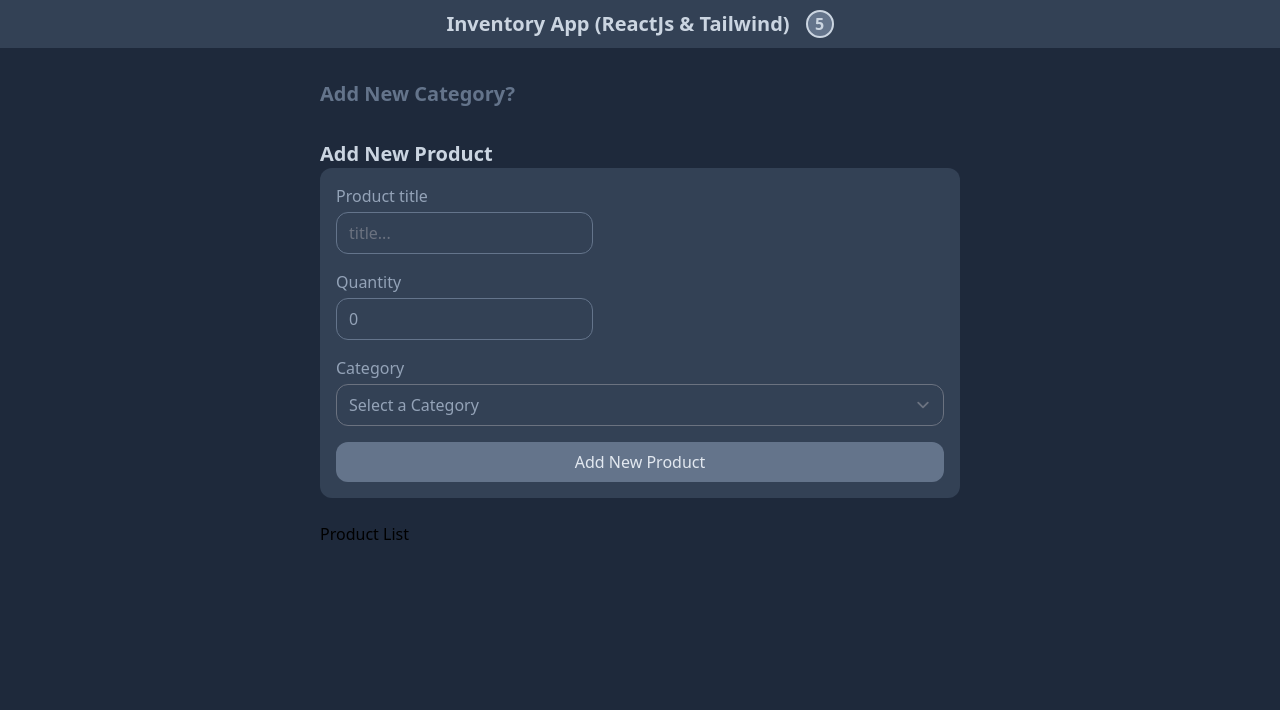
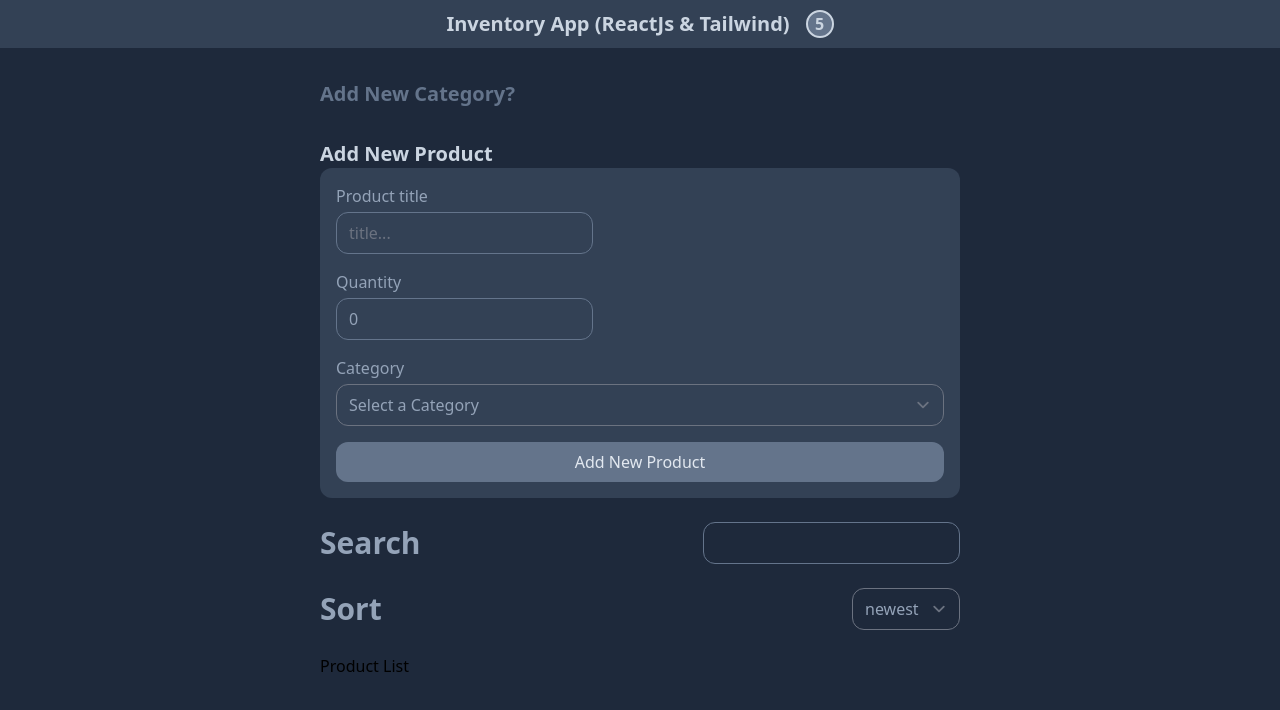
Before and after one commit to FahimePourbarzegary/inventory-app-react.js, a React (Create React App) app: page / in a window 1280 px wide. Shown: the top 710 px of the page. Built offline with nearby package versions, Linux system fonts and the light colour scheme.

Commit message:
ProductFilter search and sort

```diff
--- a/src/App.js
+++ b/src/App.js
@@ -1,19 +1,56 @@
-import { useState } from "react";
+import { useEffect, useState } from "react";
 import Category from "./Components/Category";
+import Filter from "./Components/Filter";
 import Navbar from "./Components/Navbar";
 import Product from "./Components/Product";
 import ProductList from "./Components/ProductList";
 function App() {
   const [categories, setCategories] = useState([]);
   const [products, setProducts] = useState([]);
+  const [filteredProducts, setFilteredProducts] = useState([]);
+  const [sort, setSort] = useState("newest");
+  const [searchValue, setSearchValue] = useState([]);
+  useEffect(() => {
+    let result = products;
+    result = filterSearch(result);
+    result = sortData(result);
+    setFilteredProducts(result);
+    console.log(filteredProducts);
+  }, [products, sort, searchValue]);
+  const sortHandler = (e) => {
+    setSort(e.target.value);
+  };
+  const searchHandler = (e) => {
+    setSearchValue(e.target.value.trim().toLowerCase());
+  };
+  const filterSearch = (array) => {
+    return array.filter((p) => p.title.toLowerCase().includes(searchValue));
+  };
+  const sortData = (array) => {
+    let savedProducts = [...array];
+    return savedProducts.sort((a, b) => {
+      if (sort === "newest") {
+        return new Date(a.createdAt) > new Date(b.createdAt) ? -1 : 1;
+      } else if (sort === "oldest") {
+        return new Date(a.createdAt) > new Date(b.createdAt) ? 1 : -1;
+      }
+    });
+  };
+
   return (
     <div>
       <Navbar />
       <div className="container max-w-screen-sm mx-auto">
         <Category setCategories={setCategories} />
         <Product categories={categories} setProducts={setProducts} />
+        <Filter
+          onSort={sortHandler}
+          onSearch={searchHandler}
+          sort={sort}
+          searchValue={searchValue}
+        />
         <ProductList
-          products={products}
+          products={filteredProducts}
           categories={categories}
           setProducts={setProducts}
         />
--- /dev/null
+++ b/src/Components/Filter.js
@@ -0,0 +1,47 @@
+const Filter = ({ onSort, onSearch, searchValue, sort }) => {
+  return (
+    <div>
+      <div className="flex justify-between items-center mb-6">
+        <label
+          htmlFor="search-input"
+          className="text-slate-400 text-3xl font-bold"
+        >
+          Search
+        </label>
+        <input
+          type="text"
+          name="search-input"
+          onChange={onSearch}
+          value={searchValue}
+          id="search-input"
+          className="bg-transparent text-slate-400 rounded-xl border border-slate-500"
+        />
+      </div>
+
+      <div className="flex justify-between items-center mb-6">
+        <label
+          htmlFor="sort-products"
+          className="text-slate-400 text-3xl font-bold"
+        >
+          Sort
+        </label>
+        <select
+          name="sort-products"
+          id="sort-products"
+          className="bg-transparent text-slate-400 rounded-xl"
+          onChange={onSort}
+          value={sort}
+        >
+          <option className="bg-slate-500 text-slate-400" value="newest">
+            newest
+          </option>
+          <option className="bg-slate-500 text-slate-400" value="oldest">
+            oldest
+          </option>
+        </select>
+      </div>
+    </div>
+  );
+};
+
+export default Filter;
```
